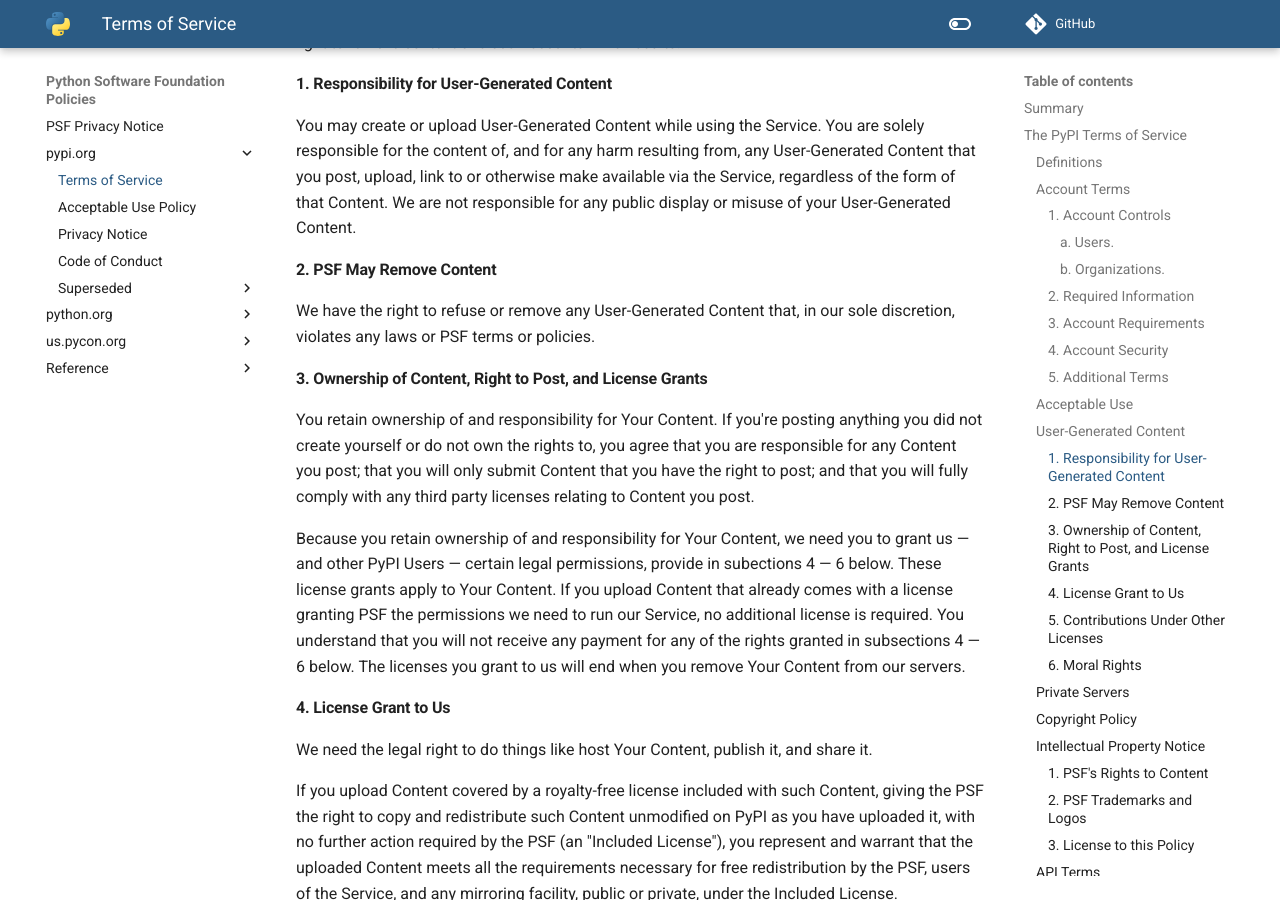
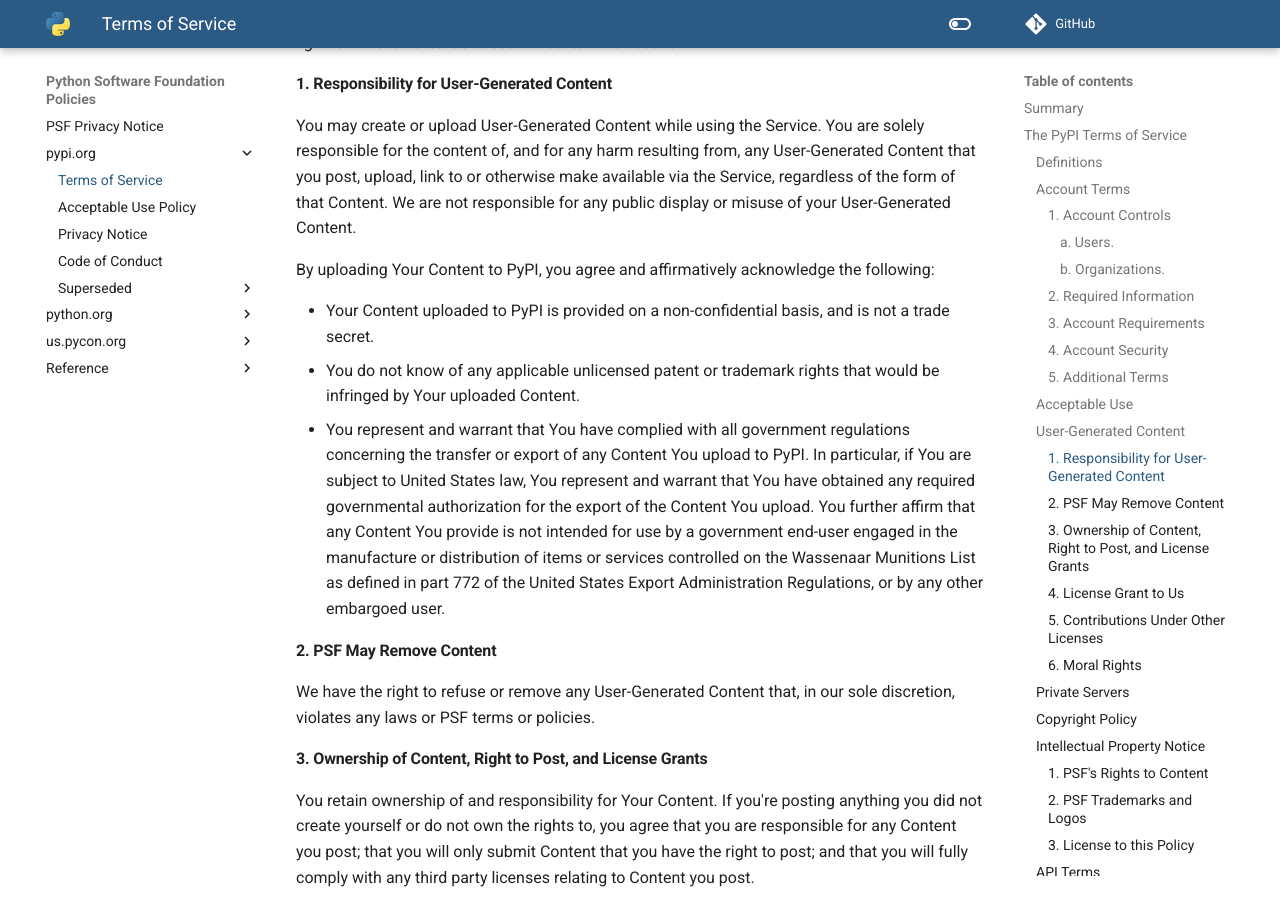
Before and after one commit to psf/policies, an MkDocs documentation site: the page built from docs/pypi.org/Terms-of-Service.md, in a window 1280 px wide and 900 px high, scrolled down 5050 px. Built offline with MkDocs 1.6.1 and Material for MkDocs 9.7.7, drawn with Linux system fonts in a browser that asks for light colours; comment, search, counter and statistics services are not loaded.

Commit message:
add user provided warranties from ToU to ToS

```diff
--- a/docs/pypi.org/Terms-of-Service.md
+++ b/docs/pypi.org/Terms-of-Service.md
@@ -252,6 +252,23 @@
 regardless of the form of that Content.
 We are not responsible for
 any public display or misuse of your User-Generated Content.
+
+By uploading Your Content to PyPI, you agree and affirmatively acknowledge the
+following:
+
+* Your Content uploaded to PyPI is provided on a non-confidential basis,
+    and is not a trade secret.
+* You do not know of any applicable unlicensed patent or trademark rights that
+    would be infringed by Your uploaded Content.
+* You represent and warrant that You have complied with all government
+    regulations concerning the transfer or export of any Content You upload to
+    PyPI. In particular, if You are subject to United States law, You represent
+    and warrant that You have obtained any required governmental authorization
+    for the export of the Content You upload. You further affirm that any
+    Content You provide is not intended for use by a government end-user
+    engaged in the manufacture or distribution of items or services controlled
+    on the Wassenaar Munitions List as defined in part 772 of the United States
+    Export Administration Regulations, or by any other embargoed user.
 
 #### 2. PSF May Remove Content
 
```
